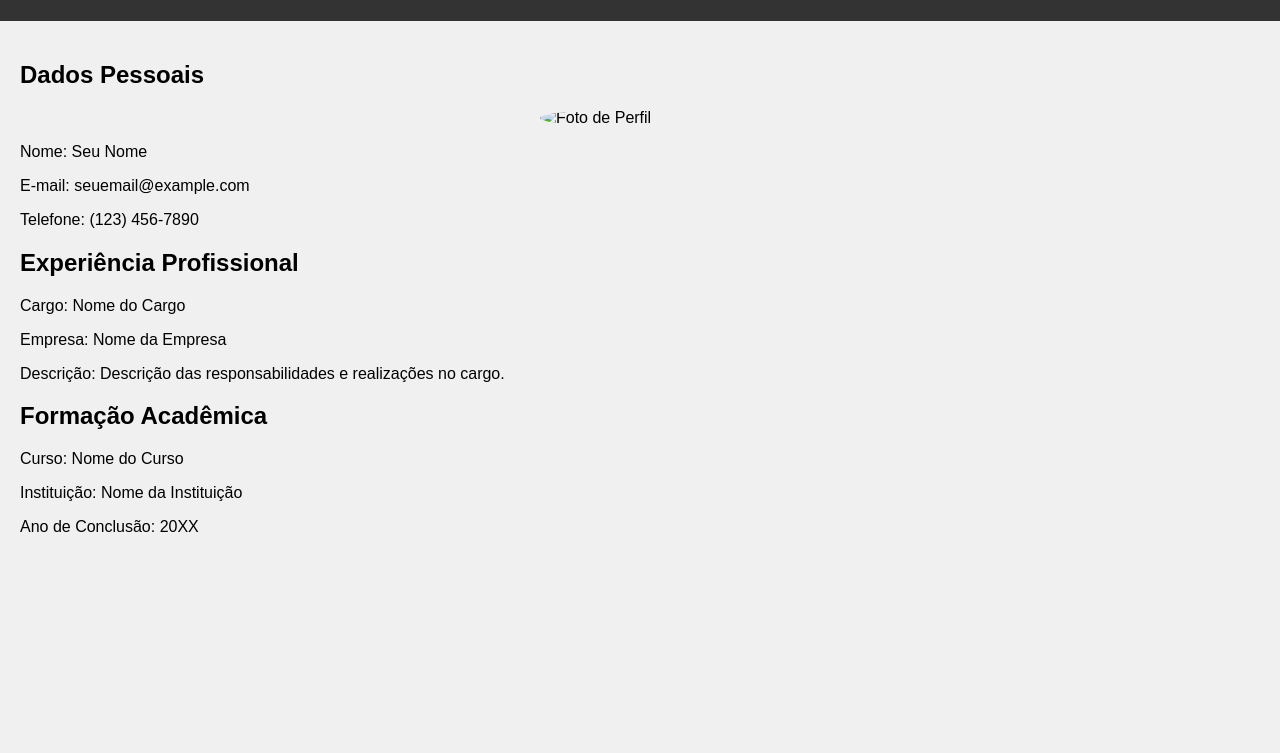
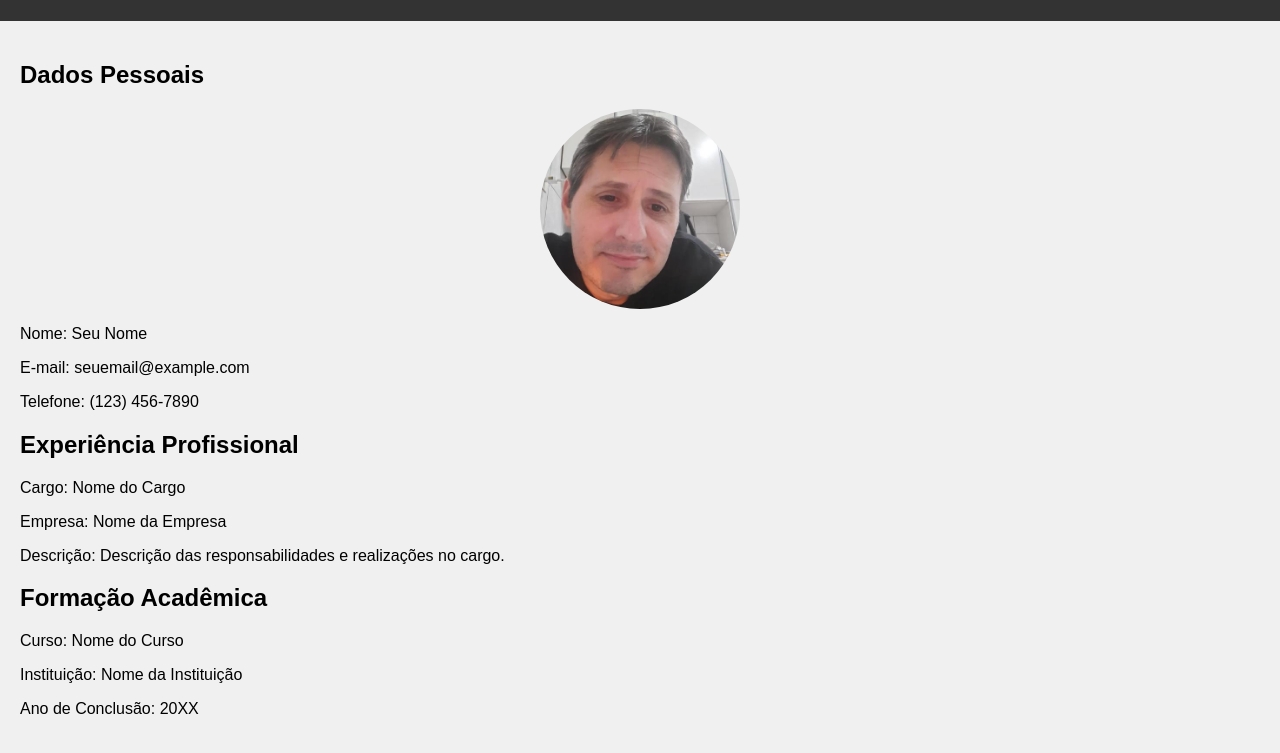
Before and after one commit to marlon22021976/curriculum, a plain HTML site: page index.html in a window 1280 px wide. Shown: the part 99-852 px from the top of the page. Before the commit the page ends 800 px from the top, so only its background shows below. Drawn offline with Linux system fonts and the light colour scheme.

Commit message:
Update index.html

```diff
--- a/index.html
+++ b/index.html
@@ -36,7 +36,7 @@
     </div>
     <div id="main-content">
         <h2>Dados Pessoais</h2>
-        <img id="profile-image" src="MR" alt="Foto de Perfil">
+        <img id="profile-image" src="MR.jpg" alt="Foto de Perfil">
         <p>Nome: Seu Nome</p>
         <p>E-mail: seuemail@example.com</p>
         <p>Telefone: (123) 456-7890</p>
```
